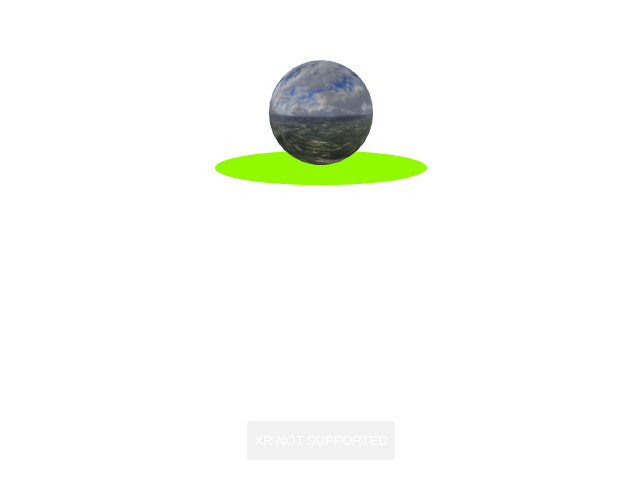
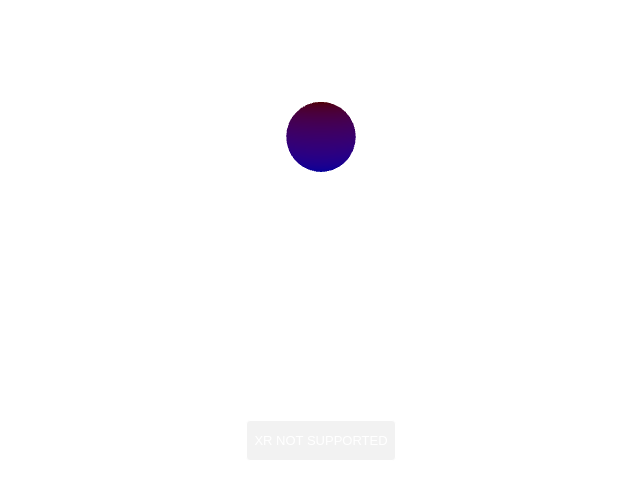
Before and after one commit to Loeffeldieb/loeffeldieb.github.io, a website: page index.html in a window 1280 px wide. Shown: the part 319-800 px from the top of the page, without its empty margins (319-959 px from the left). Drawn offline with nearby package versions, Linux system fonts and the light colour scheme; animation ran at ten frames a second.

Commit message:
Update index.html

```diff
--- a/index.html
+++ b/index.html
@@ -16,7 +16,7 @@
         }
     </script>
 
-    <script type="module" src="./main2.js"></script>
+    <script type="module" src="./main3.js"></script>
 </head>
 <body>
 
```
